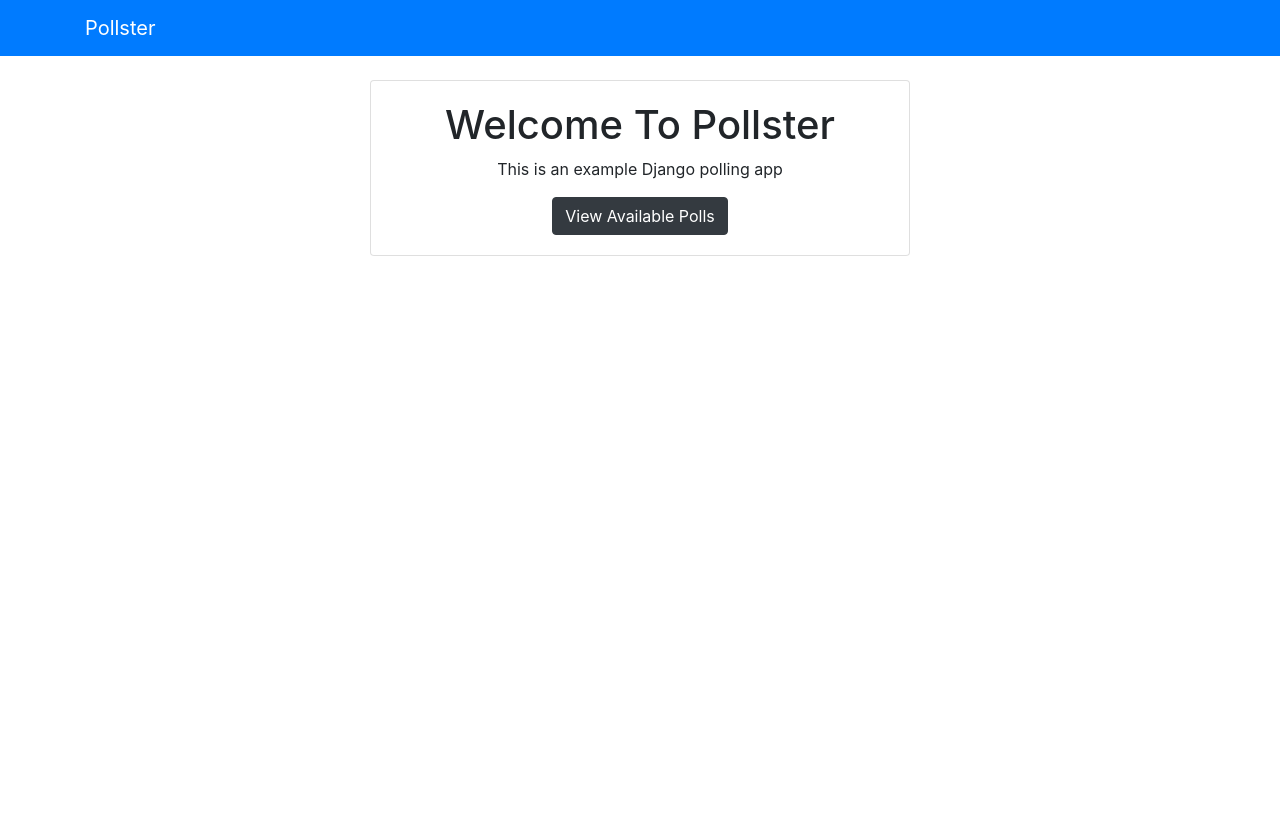
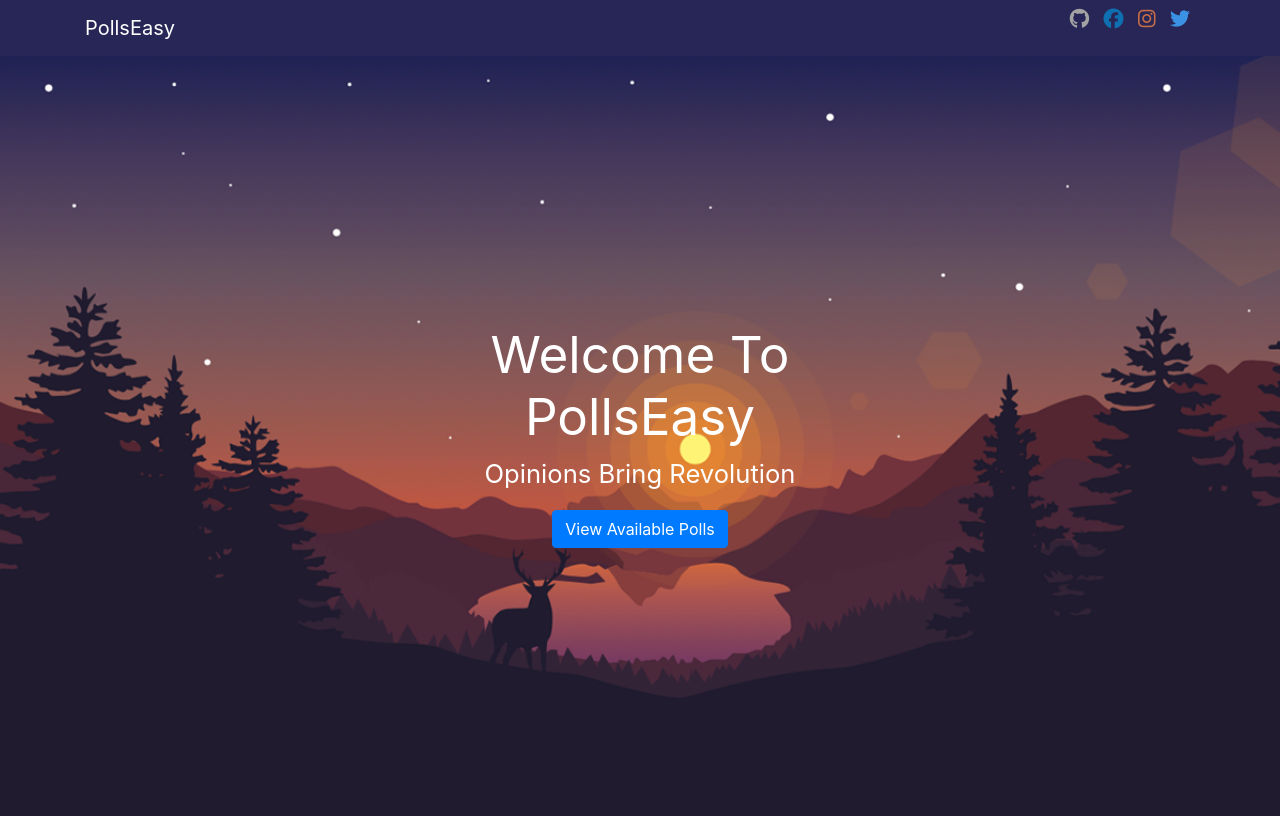
Before and after one commit to Mdizrail92/pollster, a Django app: page / in a window 1280 px wide. Before the commit the page ends 256 px from the top, so only its background shows below. Run offline with Django 3.2, Linux system fonts and the light colour scheme; some libraries are stand-ins or nearby versions.

Commit message:
login, sign up added and styling too

```diff
--- /dev/null
+++ b/pollster/polls/static/css/style.css
@@ -0,0 +1,53 @@
+.landing
+{
+    background-image: url(../images/land.png);
+    background-position: center;
+    background-repeat: no-repeat;
+    background-size: cover;
+    display: flex;
+    align-items: center;
+    justify-content: center;
+    min-height: 95vh;
+}
+.bg-primary {
+    background-color: #282656!important;
+}
+
+
+.card {
+    position: relative;
+    display: -ms-flexbox;
+    display: flex;
+    -ms-flex-direction: column;
+    flex-direction: column;
+    min-width: 0;
+    word-wrap: break-word;
+    background-color: rgba(255, 255, 255, 0);
+    background-clip: border-box;
+    border: 0px solid rgba(0,0,0,.125);
+    border-radius: .25rem;
+}
+.card-body {
+    position: relative;
+    display: -ms-flexbox;
+    display: block;
+    -ms-flex-direction: column;
+    flex-direction: column;
+    min-width: 0;
+    word-wrap: break-word;
+    background-color: rgba(255, 255, 255, 0);
+    background-clip: border-box;
+    border: 0px solid rgba(0,0,0,.125);
+    border-radius: .25rem;
+}
+.card-body h1
+{
+    font-size: 3.5rem;
+    color: white;
+    font-weight: 400;
+}
+.card-body p
+{
+    font-size: 1.4rem;
+    color:white;
+}
--- a/pollster/polls/urls.py
+++ b/pollster/polls/urls.py
@@ -7,5 +7,8 @@ urlpatterns = [
     path('', views.index, name='index'),
     path('<int:question_id>/', views.detail, name='detail'),
     path('<int:question_id>/results/', views.results, name='results'),
-    path('<int:question_id>/vote/', views.vote, name='vote')
+    path('<int:question_id>/vote/', views.vote, name='vote'),
+    path('login/', views.login, name='login'),
+    path('register/', views.register, name='register')
+
 ]
--- a/pollster/pollster/urls.py
+++ b/pollster/pollster/urls.py
@@ -15,17 +15,9 @@ Including another URLconf
 """
 from django.contrib import admin
 from django.urls import include, path
-from django.conf import settings
-from django.conf.urls.static import static
-
-from django.views.static import serve
-from django.conf.urls import url
 
 urlpatterns = [
     path('', include('pages.urls')),
     path('polls/', include('polls.urls')),
-    path('admin/', admin.site.urls),
-    url(r'^media/(?P<path>.*)$', serve,{'document_root':       settings.MEDIA_ROOT}),
-    url(r'^static/(?P<path>.*)$', serve,{'document_root': settings.STATIC_ROOT}),
+    path('admin/', admin.site.urls)
 ]
-urlpatterns=urlpatterns+static(settings.MEDIA_URL,document_root=settings.MEDIA_ROOT)
--- a/pollster/templates/base.html
+++ b/pollster/templates/base.html
@@ -1,20 +1,26 @@
 <!DOCTYPE html>
 <html lang="en">
+
 <head>
   <meta charset="UTF-8" />
   <meta name="viewport" content="width=device-width, initial-scale=1.0" />
   <meta http-equiv="X-UA-Compatible" content="ie=edge" />
-    <link
-      rel="stylesheet"
-      href="https://stackpath.bootstrapcdn.com/bootstrap/4.3.1/css/bootstrap.min.css"
-      integrity="sha384-ggOyR0iXCbMQv3Xipma34MD+dH/1fQ784/j6cY/iJTQUOhcWr7x9JvoRxT2MZw1T"
-      crossorigin="anonymous"
-    />
+  {% load static %}
+  <link rel="stylesheet" href="https://stackpath.bootstrapcdn.com/bootstrap/4.3.1/css/bootstrap.min.css"
+    integrity="sha384-ggOyR0iXCbMQv3Xipma34MD+dH/1fQ784/j6cY/iJTQUOhcWr7x9JvoRxT2MZw1T" crossorigin="anonymous" />
+  <link rel="stylesheet"
+    href="https://cdn.jsdelivr.net/npm/@fortawesome/fontawesome-free@5.15.3/css/fontawesome.min.css">
+  <script src="https://kit.fontawesome.com/158402db3c.js" crossorigin="anonymous"></script>
+  <link rel="stylesheet" href="{%  static  'css/style.css'  %}">
   <title>Pollster {% block title %}{% endblock %}</title>
 </head>
+
 <body>
   <!-- NavBar -->
   {% include 'partials/_navbar.html' %}
+
+
+  <div class="landing">
     <div class="container">
       <div class="row">
         <div class="col-md-6 m-auto">
@@ -22,5 +28,7 @@
         </div>
       </div>
     </div>
+  </div>
 </body>
+
 </html>
--- a/pollster/templates/pages/index.html
+++ b/pollster/templates/pages/index.html
@@ -1,13 +1,24 @@
 {% extends 'base.html' %}
 {% block content %}
+<style>
+  .card-body h1 {
+    font-size: 3.2rem;
+    color: white;
+    font-weight: 400;
+  }
+
+  .card-body p {
+    font-size: 1.6rem;
+    color: white;
+  }
+</style>
 
 <div class="card text-center">
   <div class="card-body">
-    <h1>Welcome To Pollster</h1>
-    <p>This is an example Django polling app</p>
-    <a class="btn btn-dark" href="{% url 'polls:index' %}">
-        View Available Polls</a
-      >
+    <h1>Welcome To PollsEasy</h1>
+    <p>Opinions Bring Revolution</p>
+    <a class="btn btn-primary" href="{% url 'polls:login' %}">
+      View Available Polls</a>
   </div>
-  </div>
+</div>
 {% endblock %}
--- a/pollster/templates/partials/_navbar.html
+++ b/pollster/templates/partials/_navbar.html
@@ -1,5 +1,53 @@
-<nav class="navbar navbar-dark bg-primary mb-4">
+<style>
+	.navbar-brand {
+		display: block;
+
+	}
+
+	ul li a {
+		text-decoration: none;
+	}
+
+	ul li i {
+		font-size: 20px;
+	}
+
+	ul li {
+		display: inline;
+		margin: 0 5px;
+	}
+
+	p {
+		color: white;
+
+	}
+</style>
+<nav class="navbar navbar-dark bg-primary">
 	<div class="container">
-		<a class="navbar-brand" href="/">Pollster</a>
+		<a class="navbar-brand" href="/">PollsEasy</a>
+
+		<ul>
+
+			<li> <a href="https://github.com/Mdizrail92"><i style="color: rgb(163, 163, 163);"
+						class="fab fa-github"></i></a> </li>
+			<li> <a href="https://www.facebook.com/profile.php?id=100007950183884"><i style="color: rgb(15, 112, 177);"
+						class="fab fa-facebook"></i></a></li>
+			<li> <a href="https://www.instagram.com/israil_92"> <i style="color:#ff8744bd"
+						class="fab fa-instagram"></i></a></li>
+			<li> <a href="https://twitter.com/Izrail03620970"> <i style="color: rgb(59, 146, 228);"
+						class="fab fa-twitter"></i></a></li>
+			<!--
+			{% if user.is_authenticated %}
+			{% else %}
+			<a href="{% url 'polls:login' %}" class="btn btn-primary">Login</a>
+			<a href="{% url 'polls:register' %}" class="btn btn-primary">Register</a>
+
+			{% endif %} -->
+
+
+
+
+		</ul>
+
 	</div>
 </nav>
```
Also changed, not shown: pollster/polls/views.py (+27 -8 lines), pollster/pollster/settings.py (+3 -11 lines), pollster/templates/polls/detail.html (+41 -0 lines), pollster/templates/polls/index.html (+35 -0 lines), pollster/templates/polls/login.html (added, +91 -0 lines), pollster/templates/polls/register.html (added, +110 -0 lines), pollster/templates/polls/results.html (+33 -0 lines), pollster/pages/views.py (line endings or trailing spaces), pollster/polls/static/images/1.jpg (added), pollster/polls/static/images/bg.jpg (added), pollster/polls/static/images/land.png (added). Lines whose indentation alone changed are shown as unchanged.
